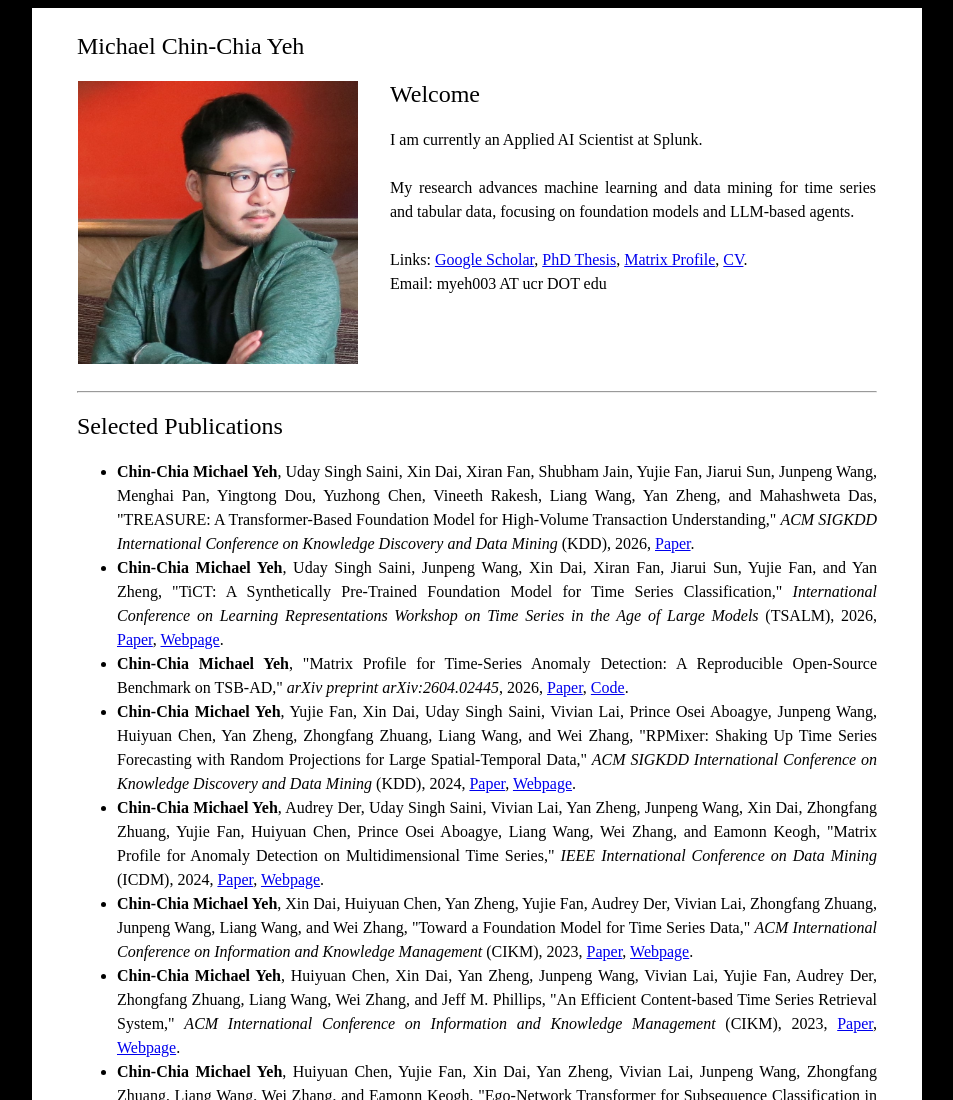
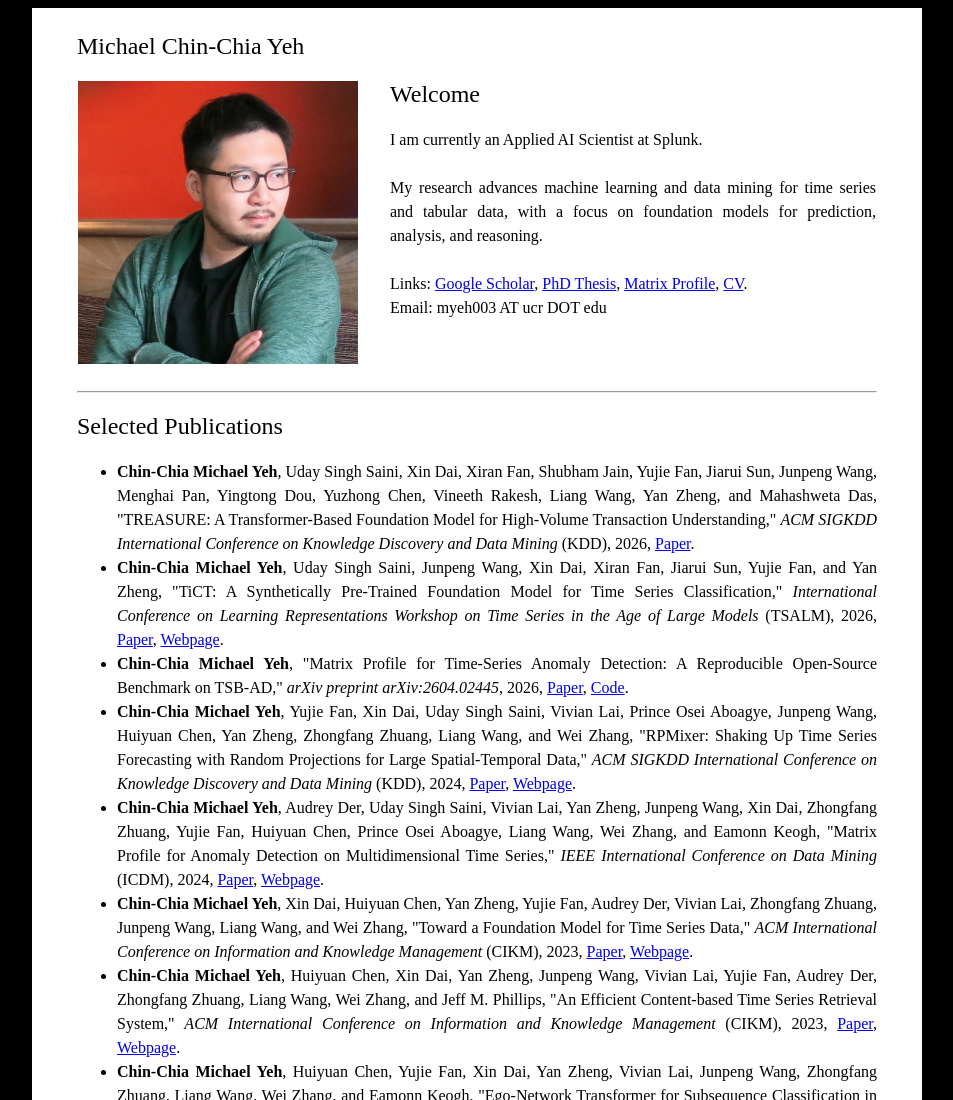
Before and after one commit to mcyeh/mcyeh.github.io, a plain HTML site: page index.html in a window 1280 px wide. Shown: the top 1100 px of the page, without its empty margins (163-1116 px from the left). Drawn offline with Linux system fonts and the light colour scheme.

Commit message:
clean up research interest

```diff
--- a/index.html
+++ b/index.html
@@ -64,7 +64,7 @@
                         I am currently an Applied AI Scientist at Splunk.<br>
                         <br>
                         My research advances machine learning and data mining for time series and tabular data,
-                        focusing on foundation models and LLM-based agents.<br>
+                        with a focus on foundation models for prediction, analysis, and reasoning.<br>
                         <br>
                         Links: <a href="https://scholar.google.com/citations?hl=en&user=F4d7Sv4AAAAJ"
                             target="_newtab">Google
```
